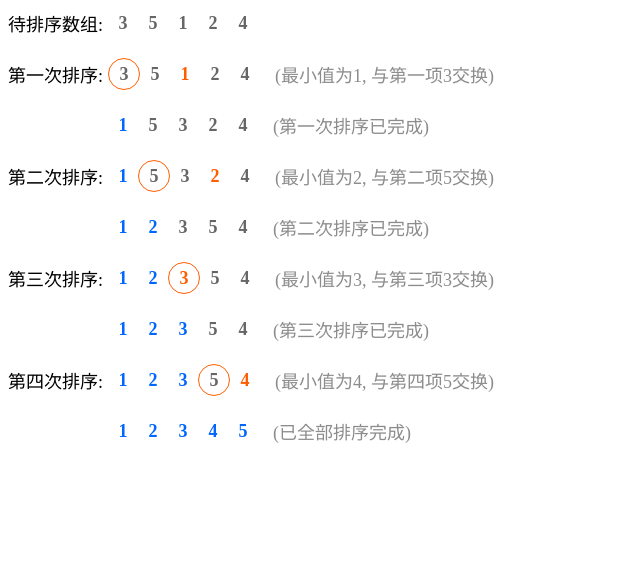
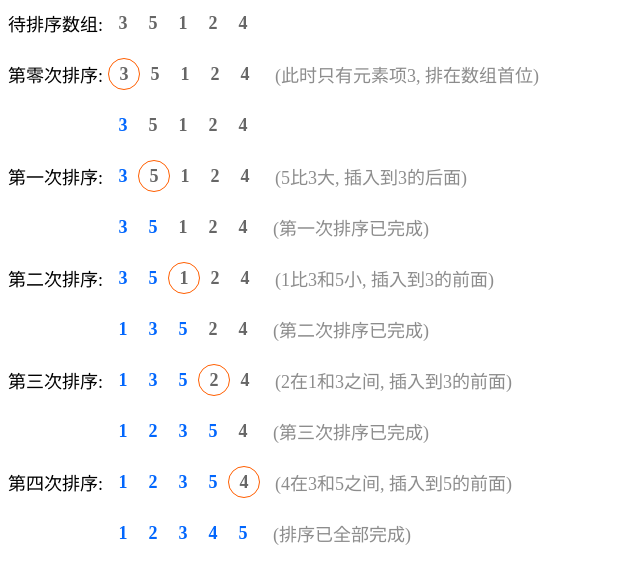
Before and after one commit to ajun568/data-structures-and-algorithms, a React (Create React App) app: page / in a window 1280 px wide. Shown: the top 584 px of the page, without its empty margins (0-640 px from the left). Built offline with nearby package versions, Linux system fonts and the light colour scheme; the HTML template or start-up script is replaced by a standard one.

Commit message:
插入排序

```diff
--- a/src/App.tsx
+++ b/src/App.tsx
@@ -1,8 +1,8 @@
-import selectSort from './sort/selectSort';
+import insertSort from './sort/insertSort';
 import './index.css';
 
 const App = ()  => {
-  console.log(selectSort([3, 5, 1, 2, 4]));
+  console.log(insertSort([3, 5, 1, 2, 4]));
   return (
     <main>
       <ul className="flex">
@@ -14,56 +14,73 @@ const App = ()  => {
         <li>4</li>
       </ul>
       <ul className="flex">
-        <p className="label">第一次排序: </p>
+        <p className="label">第零次排序: </p>
         <li className="radius">3</li>
         <li>5</li>
-        <li className="orange">1</li>
+        <li>1</li>
         <li>2</li>
         <li>4</li>
-        <p className="grey">{`(最小值为1, 与第一项3交换)`}</p>
+        <p className="grey">{`(此时只有元素项3, 排在数组首位)`}</p>
       </ul>
       <ul className="flex">
         <p className="label"></p>
-        <li className="blue">1</li>
+        <li className="blue">3</li>
         <li>5</li>
-        <li>3</li>
+        <li>1</li>
+        <li>2</li>
+        <li>4</li>
+      </ul>
+      <ul className="flex">
+        <p className="label">第一次排序: </p>
+        <li className="blue">3</li>
+        <li className="radius">5</li>
+        <li>1</li>
+        <li>2</li>
+        <li>4</li>
+        <p className="grey">{`(5比3大, 插入到3的后面)`}</p>
+      </ul>
+      <ul className="flex">
+        <p className="label"></p>
+        <li className="blue">3</li>
+        <li className="blue">5</li>
+        <li>1</li>
         <li>2</li>
         <li>4</li>
         <p className="grey">{`(第一次排序已完成)`}</p>
       </ul>
       <ul className="flex">
         <p className="label">第二次排序: </p>
-        <li className="blue">1</li>
-        <li className="radius">5</li>
-        <li>3</li>
-        <li className="orange">2</li>
+        <li className="blue">3</li>
+        <li className="blue">5</li>
+        <li className="radius">1</li>
+        <li>2</li>
         <li>4</li>
-        <p className="grey">{`(最小值为2, 与第二项5交换)`}</p>
+        <p className="grey">{`(1比3和5小, 插入到3的前面)`}</p>
       </ul>
       <ul className="flex">
         <p className="label"></p>
         <li className="blue">1</li>
-        <li className="blue">2</li>
-        <li>3</li>
-        <li>5</li>
+        <li className="blue">3</li>
+        <li className="blue">5</li>
+        <li>2</li>
         <li>4</li>
         <p className="grey">{`(第二次排序已完成)`}</p>
       </ul>
       <ul className="flex">
         <p className="label">第三次排序: </p>
         <li className="blue">1</li>
-        <li className="blue">2</li>
-        <li className="radius orange">3</li>
-        <li>5</li>
+        <li className="blue">3</li>
+        <li className="blue">5</li>
+        <li className="radius">2</li>
         <li>4</li>
-        <p className="grey">{`(最小值为3, 与第三项3交换)`}</p>
+        <p className="grey">{`(2在1和3之间, 插入到3的前面)`}</p>
       </ul>
       <ul className="flex">
         <p className="label"></p>
         <li className="blue">1</li>
         <li className="blue">2</li>
         <li className="blue">3</li>
-        <li>5</li>
+        <li className="blue">5</li>
         <li>4</li>
         <p className="grey">{`(第三次排序已完成)`}</p>
       </ul>
@@ -72,9 +89,9 @@ const App = ()  => {
         <li className="blue">1</li>
         <li className="blue">2</li>
         <li className="blue">3</li>
-        <li className="radius">5</li>
-        <li className="orange">4</li>
-        <p className="grey">{`(最小值为4, 与第四项5交换)`}</p>
+        <li className="blue">5</li>
+        <li className="radius">4</li>
+        <p className="grey">{`(4在3和5之间, 插入到5的前面)`}</p>
       </ul>
       <ul className="flex">
         <p className="label"></p>
@@ -83,7 +100,7 @@ const App = ()  => {
         <li className="blue">3</li>
         <li className="blue">4</li>
         <li className="blue">5</li>
-        <p className="grey">{`(已全部排序完成)`}</p>
+        <p className="grey">{`(排序已全部完成)`}</p>
       </ul>
     </main>
   );
--- /dev/null
+++ b/src/sort/insertSort.ts
@@ -0,0 +1,14 @@
+const insertSort = (arr: number[]) => {
+  for (let i = 1; i < arr.length; i++) {
+    for (let j = i; j > 0; j--) {
+      if (arr[j - 1] > arr[j]) {
+        let temp = arr[j - 1];
+        arr[j - 1] = arr[j];
+        arr[j] = temp;
+      }
+    }
+  }
+  return arr;
+}
+
+export default insertSort;
```
